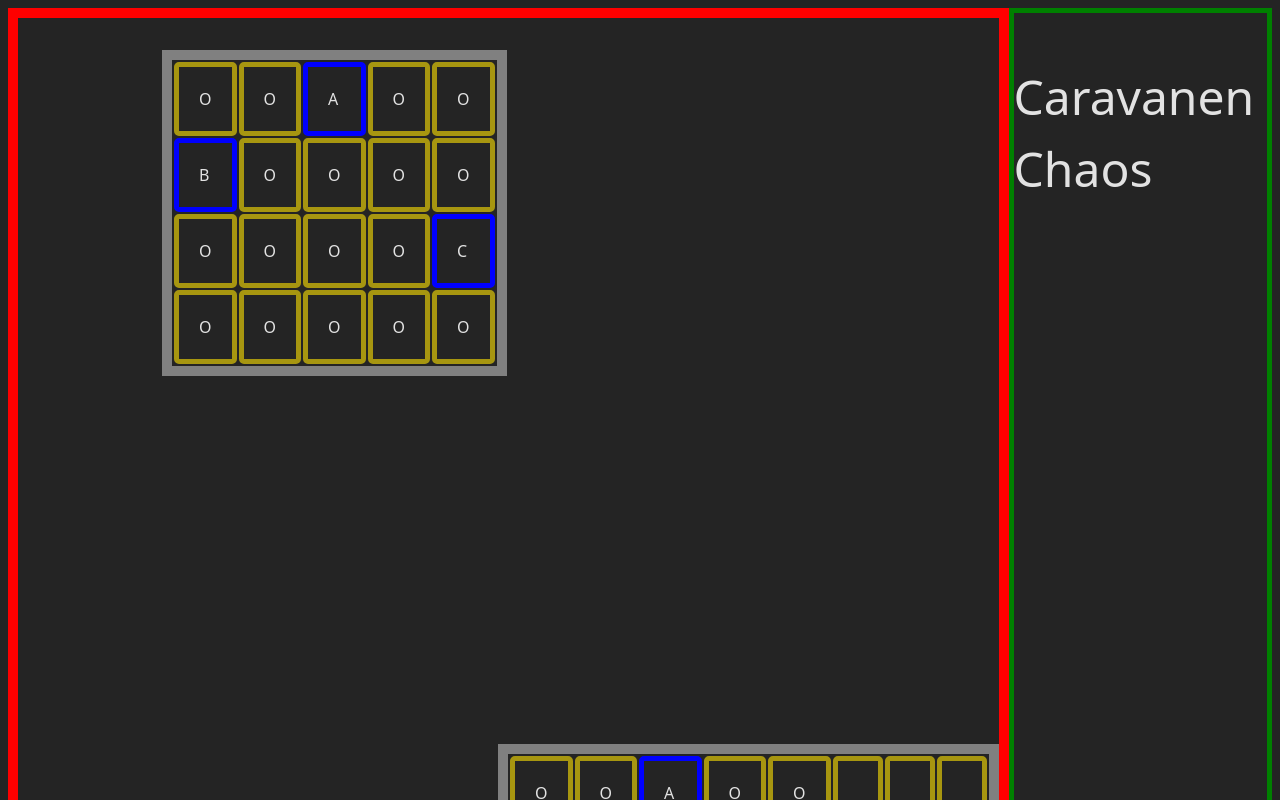
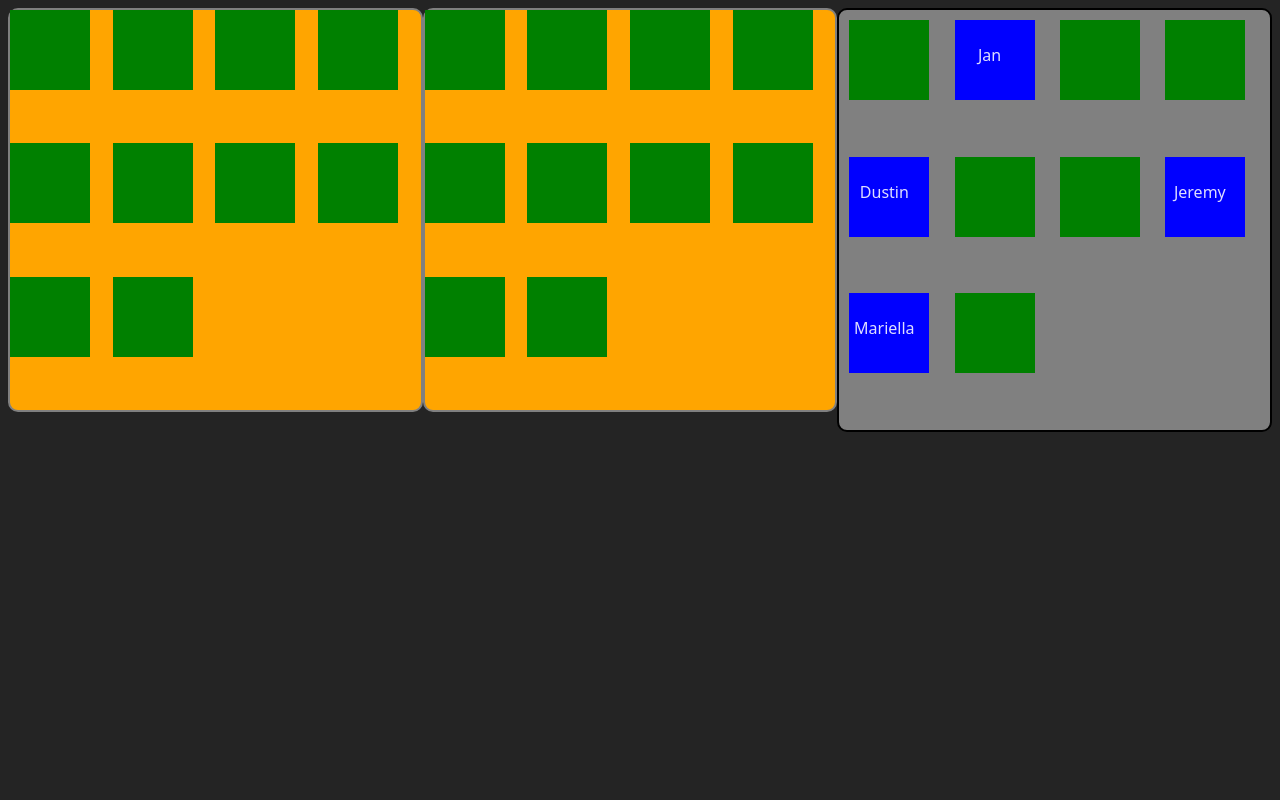
Before and after one commit to dus-tin9/Caravan-Chaos, a React (Vite) app in the folder my-app/: page / in a window 1280 px wide. Shown: the top 800 px of the page. Built offline with nearby package versions, Linux system fonts and the light colour scheme.

Commit message:
DnD Kit Dragging semi-usable, Drag but not droppable

```diff
--- a/my-app/package.json
+++ b/my-app/package.json
@@ -10,7 +10,12 @@
     "preview": "vite preview"
   },
   "dependencies": {
+    "@dnd-kit/core": "^6.3.1",
+    "@dnd-kit/modifiers": "^9.0.0",
+    "@dnd-kit/sortable": "^10.0.0",
     "react": "^19.2.0",
+    "react-dnd": "^16.0.1",
+    "react-dnd-html5-backend": "^16.0.1",
     "react-dom": "^19.2.0"
   },
   "devDependencies": {
--- a/my-app/src/App.jsx
+++ b/my-app/src/App.jsx
@@ -1,21 +1,87 @@
+import { useState } from "react";
+import { DndContext, DragOverlay, closestCenter } from "@dnd-kit/core";
 import SitzGruppe from './SitzGruppe.jsx'
+
+
 
 export default function App() {
 
+  // Initialisiere State mit Sitzverteilung die zum Start des Levels vorgesehen ist; null für unbesetzte Plätze
+  const [Gruppen, setGruppen] = useState({
+    Kamel1: [ null,     null,     null,      null,     null,
+              null,     null,     null,      null,     null, ],
+
+    Kamel2: [ null,     null,     null,      null,     null,
+              null,     null,     null,      null,     null, ],
+
+    Bahnhof:[ null,    "Jan",     null,      null,  "Dustin",
+              null,     null, "Jeremy","Mariella",      null, ],
+  });
+
+  // Initialisier State mit gerade gedraggter Person
+  const [activePerson, setActivePerson] = useState(null);
+
+  function handleDragStart(event) {
+    setActivePerson(event.active.id);
+  }
+
+  function handleDragEnd(event) {
+    setActivePerson(null);
+
+    const { active, over } = event;
+
+    // Falls nicht über einem Sitz ändere nichts
+    if(!over) return;
+
+    // Hole Platz und Gruppe über der die Person gedroppt wurde
+    const [neueGruppenId, neuerPlatzIndexSTR] = over.id.split("-Sitz-");
+    const neuerPlatzIndex = parseInt(neuerPlatzIndexSTR, 10);
+
+    // falls alterPlatz in keiner Gruppe gefunden ändere nichts
+    const alterPlatz = findeSitzVonPerson(active.id);
+    if(!alterPlatz) return;
+
+    const alteGruppenId = alterPlatz.GruppenId;
+    const alterPlatzIndex = alterPlatz.index;
+
+    // Falls auf alten Platz verschoben ändere nichts
+    if (alteGruppenId === neueGruppenId && alterPlatzIndex === neuerPlatzIndex) return;
+
+    // Erzeuge Kopie um neuen State der Gruppen zuzuweisen
+    const neueGruppen = structuredClone(Gruppen);
+
+    // alten Platz leeren
+    neueGruppen[alteGruppenId][alterPlatzIndex] = null;
+
+    // Person auf neuen Platz setzen
+    neueGruppen[neueGruppenId][neuerPlatzIndex] = active.id;
+
+    // aktualisiere State
+    setGruppen(neueGruppen);
+  }
+
+  function findeSitzVonPerson(Person){
+      for(const [GruppenId, Plätze] of Object.entries(Gruppen)){        // für jede Gruppe
+        const index = Plätze.indexOf(Person);                           // Prüfe ob Person in Gruppe
+        if (index !== -1){                                              // Wenn Person in Gruppe
+          return { GruppenId, index };                                  // return Sitz Index
+        }
+      }
+      return null;                                                      // Falls Person in keinem Grid return NULL
+  }
 
   return (
-    <div className='Seite'>
-    <div className='Container'>
-    <SitzGruppe Gruppe="Kamel1"   ReihenLängen={[5,5,5,5]}/>
-    <SitzGruppe Gruppe="Kamel2"   ReihenLängen={[8,8]}/>
-    <SitzGruppe Gruppe="Bahnhof" ReihenLängen={[4,5,6]}/>
-    </div>
-    <div className='Titel'>
-      <p>
-        Caravanen
-        Chaos
-      </p>
-    </div>
-    </div>
+
+    <DndContext collisionDetection={closestCenter} onDragStart={handleDragStart} onDragEnd={handleDragEnd}>       {/* Drag and Drop Context setzen (In welchem Bereich können Sachen herumgezogen werden) */}
+        <div className='Level'>
+          <SitzGruppe GruppenId="Kamel1"   Plätze={Gruppen.Kamel1}/>
+          <SitzGruppe GruppenId="Kamel2"   Plätze={Gruppen.Kamel2}/>
+          <SitzGruppe GruppenId="Bahnhof"  Plätze={Gruppen.Bahnhof}/>
+        </div>
+
+        <DragOverlay>
+          {activePerson ? <Person id={activePerson} /> : null}
+        </DragOverlay>
+    </DndContext>
   );
 }
--- /dev/null
+++ b/my-app/src/Person.jsx
@@ -0,0 +1,27 @@
+import { useSortable } from "@dnd-kit/sortable"
+import { CSS } from "@dnd-kit/utilities"
+
+
+
+export default function Person({ id }){
+
+    const { attributes, listeners, setNodeRef, transform, transition } = useSortable({ id });
+
+    const style = {
+        width: 70,
+        height: 70,
+        borderRadius: 8,
+        display: "flex",
+        alignItems: "center",
+        justifyContent: "center",
+        transform: CSS.Transform.toString(transform),
+        transition,
+        userSelect: "none",
+    };
+
+    return(
+        <div ref={setNodeRef} style={style} {...attributes} {...listeners}>
+            { id }
+        </div>
+    );
+}
--- a/my-app/src/Sitz.jsx
+++ b/my-app/src/Sitz.jsx
@@ -1,16 +1,13 @@
-export default function Sitz({Gruppe, Reihe, Platz, BesetztePl}) {
+import { useDroppable } from "@dnd-kit/core"
+import Person from "./Person.jsx"
 
-    const istBesetzt = BesetztePl.some(([r, p]) => r === Reihe && p === Platz);
-    const Plätze =   [  ["O", "O", "A", "O", "O"],
-                        ["B", "O", "O", "O", "O"],
-                        ["O", "O", "O", "O", "C"],
-                        ["O", "O", "O", "O", "O"]  ]
-    // const Plätze = getZustand(Gruppe);
+export default function Sitz({ PlatzId, PersonId }) {
 
-    const NamePerson = Plätze[Reihe][Platz];
+    const { setNodeRef, isOver } = useDroppable( { id: PlatzId } );
+
     return(
-        <td className={istBesetzt ? "besetzt" : "frei"}>
-          {NamePerson}
-        </td>
+        <div className={`Sitz ${PersonId !== null ? "besetzt" : "frei"}`} ref={setNodeRef}>
+          {PersonId ? <Person id={PersonId} /> : null}
+        </div>
     );
 }
--- a/my-app/src/SitzGruppe.jsx
+++ b/my-app/src/SitzGruppe.jsx
@@ -1,19 +1,20 @@
-import SitzReihe from './SitzReihe.jsx'
 
-export default function SitzGruppe({Gruppe, ReihenLängen,}) {
-
-  // Hier Zugriff auf Datenbank mit Personen implementieren
-  const BesetztePl = [[0,2], [1,0],[2,4]];
+import { SortableContext, rectSortingStrategy } from "@dnd-kit/sortable";
+import Sitz from './Sitz.jsx'
 
 
+export default function SitzGruppe({GruppenId, Plätze}) {
+
+
+  const items = Plätze.filter((person) => person !== null);       // Personen aus Sitzordnung raus
+
   return (
-    <div className={Gruppe}>
-      <table>
-        {ReihenLängen.map((x,i) => (<SitzReihe key= {i} ReihenNummer={i}
-                                     AnzPlätze={x} BesetztePl={BesetztePl}
-                                     Gruppe={Gruppe}/>))
-        }
-      </table>
-    </div>
+    <SortableContext items={items} strategy={rectSortingStrategy}>
+      <div className={GruppenId}>
+        {Plätze.map((Person, index) =>
+        (  <Sitz key={"${GruppenId}-Sitz-${index}"} PlatzId={"${GruppenId}-Sitz-${index}"} PersonId={Person}/>  )
+        )}
+      </div>
+    </SortableContext>
   );
 }
--- a/my-app/src/SitzReihe.jsx
+++ b/my-app/src/SitzReihe.jsx
@@ -5,18 +5,16 @@ export default function Sitz_reihe({ Gruppe, ReihenNummer, AnzPlätze, BesetzteP
 
     return (
     <>
-    <tr>
-    {Plätze.map((_,i) => (
+    {Plätze.map((value,index) => (
         <Sitz
-         key={i}
+         key={index}
          Reihe={ReihenNummer}
-         Platz={i}
+         Platz={index}
          BesetztePl={BesetztePl}
          Gruppe={Gruppe}
         />
     ))
     }
-    </tr>
     </>
     );
 }
--- a/my-app/src/index.css
+++ b/my-app/src/index.css
@@ -1,3 +1,5 @@
+
+
 :root {
   font-family: system-ui, Avenir, Helvetica, Arial, sans-serif;
   line-height: 1.5;
@@ -21,66 +23,58 @@
   min-height: 100vh;
 } */
 
-/* Eigener CSS-Code */
-
-td.besetzt{
-  border: 5px solid blue;
-  border-radius: 5px;
-  padding: 20px;
-}
-
-.Seite{
-  display: flex;
-}
-
-.Titel{
-  font-size: 3rem;
-  flex-wrap: wrap;
-  border: 5px solid green;
-  flex-grow: 1;
-}
-
-.Container{
-  width: 80%;
-  height: 100%;
-  margin: 0 auto;
-  border: 10px solid red;
-  display: flex;
-  justify-content: flex-start;
-  flex-wrap: wrap;
+.Level{
+    display: flex;
+    gap: 20;
+    border-width: 5px;
+    border-color: red;
 }
 
 .Kamel1{
-  border: 10px solid grey;
-  align-self: flex-start;
-  margin-top: 2rem;
-  margin-left: 9rem;
-  width: auto;
+  width: 40em;
+  height: 25em;
+  display: grid;
+  grid-template-columns: repeat(4, 1fr) ;
+  gap: 10;
+  padding: 10;
+  border: 2px solid grey;
+  border-radius: 10px;
+  background: orange;
 }
 
+
 .Kamel2{
-  border: 10px solid grey;
-  margin-top: 23rem;
-  margin-left: 30rem;
-  width: auto;
+  width: 40em;
+  height: 25em;
+  display: grid;
+  grid-template-columns: repeat(4, 1fr) ;
+  gap: 10;
+  padding: 10;
+  border: 2px solid grey;
+  border-radius: 10px;
+  background: orange;;
 }
 
 .Bahnhof{
-  border: 10px solid grey;
-  margin-top: 6rem;
-  margin-bottom: 1rem;
-  margin-left: 1rem;
+  width: 40em;
+  height: 25em;
+  display: grid;
+  grid-template-columns: repeat(4, 1fr) ;
+  gap: 10px;
+  padding: 10px;
+  border: 2px solid black;
+  border-radius: 10px;
+  background: grey;
 }
 
-
-td.frei{
-  border: 5px solid rgba(214, 191, 10, 0.74);
-  border-radius: 5px;
-  padding: 20px;
+.besetzt{
+  width: 5em;
+  height: 5em;
+  background-color: blue ;
 }
 
-.Bahnhof td.frei{
-  border: 5px solid grey;
-  border-radius: 5px;
-  padding: 20px;
+.frei{
+  width: 5em;
+  height: 5em;
+  background-color: green ;
 }
```
Also changed, not shown: 1 other file (tests, documents, lock files or other folders).
